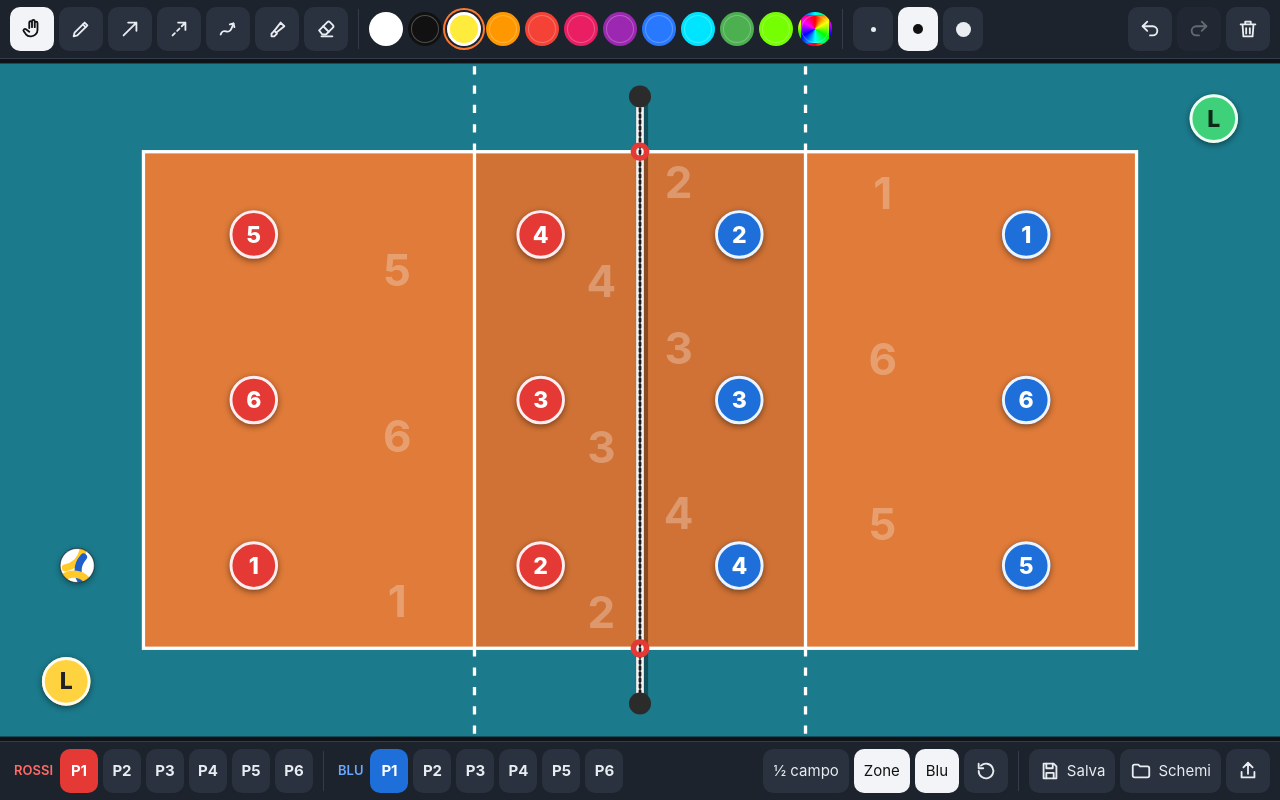
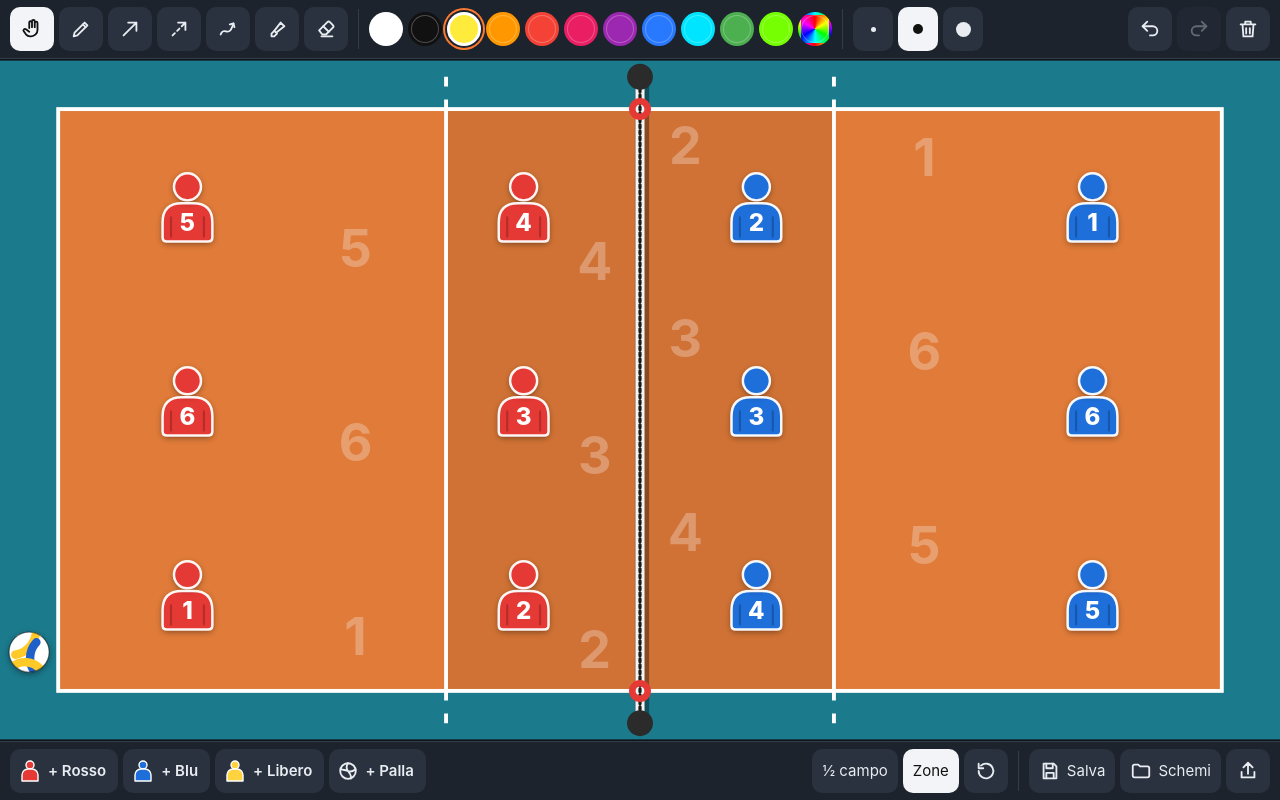
Before and after one commit to alessandromam2000/lavagna-pallavolo, a plain HTML site: page index.html in a window 1280 px wide. Both pictures are taken after a click on the button 985 px from the left and 771 px from the top of the page. Drawn offline with Linux system fonts and the light colour scheme.

Commit message:
Campo piu' grande, sagome di omini, aggiungi/togli con cestino, via le rotazioni
Co-Authored-By: Claude Opus 5.5 <noreply@anthropic.com>

```diff
--- a/index.html
+++ b/index.html
@@ -54,9 +54,9 @@
   button.on { background: var(--btn-on); color: #111; }
   button:active { transform: scale(.94); }
   button:disabled { opacity: .35; }
-  button.rot { min-width: 38px; padding: 0 4px; font-weight: 700; }
-  button.rot.a.on { background: #e53935; color: #fff; }
-  button.rot.b.on { background: #1e6fd9; color: #fff; }
+  button.add { font-weight: 600; padding: 0 12px 0 8px; }
+  button.add svg.fig { fill: currentColor; stroke: #fff; stroke-width: 1.4; width: 24px; height: 24px; }
+  button.add span { color: var(--txt); }
   .sw {
     width: 34px; height: 34px; min-width: 34px; border-radius: 50%; padding: 0;
     border: 3px solid transparent; box-shadow: inset 0 0 0 1px rgba(255,255,255,.25);
@@ -127,15 +127,17 @@
   <div id="stage"><canvas id="cv"></canvas></div>
 
   <div class="bar bottom">
-    <div class="group" id="rotA"><span class="lbl" style="color:#ff6b66">ROSSI</span></div>
-    <div class="sep"></div>
-    <div class="group" id="rotB"><span class="lbl" style="color:#6aa8ff">BLU</span></div>
+    <div class="group">
+      <button class="add" data-add="A" title="Aggiungi un giocatore rosso"><svg viewBox="0 0 24 24" class="fig" style="color:#e53935"><circle cx="12" cy="6" r="4"/><path d="M4 22v-6a6 6 0 0 1 6-6h4a6 6 0 0 1 6 6v6z"/></svg>+ Rosso</button>
+      <button class="add" data-add="B" title="Aggiungi un giocatore blu"><svg viewBox="0 0 24 24" class="fig" style="color:#1e6fd9"><circle cx="12" cy="6" r="4"/><path d="M4 22v-6a6 6 0 0 1 6-6h4a6 6 0 0 1 6 6v6z"/></svg>+ Blu</button>
+      <button class="add" data-add="L" title="Aggiungi un libero"><svg viewBox="0 0 24 24" class="fig" style="color:#ffd23f"><circle cx="12" cy="6" r="4"/><path d="M4 22v-6a6 6 0 0 1 6-6h4a6 6 0 0 1 6 6v6z"/></svg>+ Libero</button>
+      <button class="add" data-add="ball" title="Aggiungi un pallone"><svg viewBox="0 0 24 24"><circle cx="12" cy="12" r="8.5"/><path d="M12 3.5c-2 3-2 6 0 8.5s4 5.5 3 8M4 10c3 1 6 1 8 2m0 0c2 1 5 .5 8-1.5"/></svg>+ Palla</button>
+    </div>
     <div class="spacer"></div>
     <div class="group">
       <button id="view" title="Campo intero / metà campo"></button>
       <button id="zones" title="Numeri delle zone">Zone</button>
-      <button id="showB" title="Mostra/nascondi avversari">Blu</button>
-      <button id="reset" title="Rimetti tutti in posizione"><svg viewBox="0 0 24 24"><path d="M4 12a8 8 0 1 0 2.5-5.8"/><path d="M4 4v5h5"/></svg></button>
+      <button id="reset" title="Rimetti la formazione iniziale"><svg viewBox="0 0 24 24"><path d="M4 12a8 8 0 1 0 2.5-5.8"/><path d="M4 4v5h5"/></svg></button>
     </div>
     <div class="sep"></div>
     <div class="group">
@@ -171,8 +173,8 @@
 // ---------- Costanti del campo (in metri) ----------
 // Campo 18 x 9. x = lunghezza (rete a x=9), y = larghezza. Rossi a sinistra (x 0-9), Blu a destra.
 const VIEWS = {
-  full: { x0: -2.6, x1: 20.6, y0: -1.6, y1: 10.6 },
-  half: { x0: -2.6, x1: 10.2, y0: -1.6, y1: 10.6 }
+  full: { x0: -0.9, x1: 18.9, y0: -0.75, y1: 9.75 },
+  half: { x0: -0.9, x1: 9.9, y0: -0.75, y1: 9.75 }
 };
 const TEAM = {
   A: { fill: '#e53935', text: '#fff', lib: '#ffd23f', libText: '#222' },
@@ -192,7 +194,7 @@ const LS_BOARD = 'lavagnaVolley.board';
 const LS_SCHEMI = 'lavagnaVolley.schemi';
 const LS_PREFS = 'lavagnaVolley.prefs';
 
-let prefs = { view: 'full', zones: true, showB: true, tool: 'move', color: '#ffeb3b', size: 1 };
+let prefs = { view: 'full', zones: true, tool: 'move', color: '#ffeb3b', size: 1 };
 let board;           // { tokens, strokes, rotA, rotB }
 let history = [], hIndex = -1;
 
@@ -213,12 +215,9 @@ function defaultBoard() {
       const [x, y] = rotPos(team, 1, i);
       tokens.push({ id: team + i, team, label: String(i), x, y });
     }
-    tokens.push(team === 'A'
-      ? { id: 'AL', team: 'A', label: 'L', lib: true, x: -1.4, y: 9.6 }
-      : { id: 'BL', team: 'B', label: 'L', lib: true, x: 19.4, y: -0.6 });
   }
-  tokens.push({ id: 'ball', team: 'ball', label: '', x: -1.2, y: 7.5 });
-  return { tokens, strokes: [], rotA: 1, rotB: 1 };
+  tokens.push({ id: 'ball', team: 'ball', label: '', x: -0.45, y: 8.4 });
+  return { tokens, strokes: [] };
 }
 
 function snapshot() { return JSON.stringify(board); }
@@ -258,7 +257,7 @@ function toScreen(x, y) {
 function toWorld(sx, sy) {
   return vertical ? [V.x1 - (sy - OY) / S, V.y0 + (sx - OX) / S] : [V.x0 + (sx - OX) / S, V.y0 + (sy - OY) / S];
 }
-function tokenR() { return Math.max(17, Math.min(34, 0.44 * S)); }
+function figH() { return Math.max(42, Math.min(86, 1.1 * S)); } // altezza della sagoma in px
 function ballR() { return Math.max(12, Math.min(24, 0.31 * S)); }
 
 // ---------- Disegno ----------
@@ -291,8 +290,9 @@ function drawCourt() {
   lineW(6, 0, 6, 9); lineW(12, 0, 12, 9);
   // prolungamenti tratteggiati delle linee d'attacco
   ctx.setLineDash([0.15 * S, 0.2 * S]);
-  lineW(6, 0, 6, -1.75); lineW(6, 9, 6, 10.75);
-  lineW(12, 0, 12, -1.75); lineW(12, 9, 12, 10.75);
+  const ext0 = V.y0 + 0.1, ext1 = V.y1 - 0.1;
+  lineW(6, 0, 6, ext0); lineW(6, 9, 6, ext1);
+  if (prefs.view === 'full') { lineW(12, 0, 12, ext0); lineW(12, 9, 12, ext1); }
   ctx.setLineDash([]);
 
   // numeri delle zone
@@ -310,7 +310,7 @@ function drawCourt() {
   }
 
   // rete e pali
-  const [n0x, n0y] = toScreen(9, -1), [n1x, n1y] = toScreen(9, 10);
+  const [n0x, n0y] = toScreen(9, -0.5), [n1x, n1y] = toScreen(9, 9.5);
   ctx.strokeStyle = 'rgba(0,0,0,.35)'; ctx.lineWidth = Math.max(6, 0.22 * S); ctx.lineCap = 'round';
   ctx.beginPath(); ctx.moveTo(n0x + 2, n0y + 2); ctx.lineTo(n1x + 2, n1y + 2); ctx.stroke();
   ctx.strokeStyle = '#f4f4f4'; ctx.lineWidth = Math.max(4, 0.14 * S);
@@ -400,25 +400,57 @@ function drawBall(x, y, r) {
 function drawToken(t, lifted) {
   const [x, y] = toScreen(t.x, t.y);
   if (t.team === 'ball') { drawBall(x, y, ballR() * (lifted ? 1.12 : 1)); return; }
-  const c = TEAM[t.team];
-  const r = tokenR() * (lifted ? 1.12 : 1);
+  const c = TEAM[t.team] || TEAM.A;
+  const h = figH() * (lifted ? 1.1 : 1), w = h * 0.7;
+  // sagoma: testa + busto con spalle arrotondate
+  const top = y - 0.04 * h, bot = y + 0.5 * h, l = x - w / 2, r = x + w / 2, rr = 0.27 * h, br = 0.06 * h;
+  const body = new Path2D();
+  body.moveTo(l, bot - br); body.lineTo(l, top + rr); body.quadraticCurveTo(l, top, l + rr, top);
+  body.lineTo(r - rr, top); body.quadraticCurveTo(r, top, r, top + rr); body.lineTo(r, bot - br);
+  body.quadraticCurveTo(r, bot, r - br, bot); body.lineTo(l + br, bot); body.quadraticCurveTo(l, bot, l, bot - br); body.closePath();
+  const head = new Path2D(); head.arc(x, y - 0.27 * h, 0.19 * h, 0, Math.PI * 2);
   ctx.save();
-  ctx.shadowColor = 'rgba(0,0,0,.45)'; ctx.shadowBlur = lifted ? 14 : 6; ctx.shadowOffsetY = lifted ? 5 : 2;
+  ctx.shadowColor = 'rgba(0,0,0,.45)'; ctx.shadowBlur = lifted ? 16 : 6; ctx.shadowOffsetY = lifted ? 6 : 2;
   ctx.fillStyle = t.lib ? c.lib : c.fill;
-  ctx.beginPath(); ctx.arc(x, y, r, 0, Math.PI * 2); ctx.fill();
+  ctx.fill(body); ctx.fill(head);
   ctx.restore();
-  ctx.lineWidth = Math.max(2, r * 0.12); ctx.strokeStyle = 'rgba(255,255,255,.92)';
-  ctx.beginPath(); ctx.arc(x, y, r - ctx.lineWidth / 2, 0, Math.PI * 2); ctx.stroke();
-  const label = t.label || '';
-  const fs = label.length <= 2 ? r * 0.95 : label.length === 3 ? r * 0.72 : r * 0.55;
+  // braccia
+  ctx.strokeStyle = 'rgba(0,0,0,.22)'; ctx.lineWidth = Math.max(1.5, 0.03 * h); ctx.lineCap = 'round';
+  ctx.beginPath();
+  ctx.moveTo(l + 0.17 * w, top + 0.2 * h); ctx.lineTo(l + 0.17 * w, bot - 0.07 * h);
+  ctx.moveTo(r - 0.17 * w, top + 0.2 * h); ctx.lineTo(r - 0.17 * w, bot - 0.07 * h);
+  ctx.stroke();
+  ctx.strokeStyle = 'rgba(255,255,255,.95)'; ctx.lineWidth = Math.max(1.5, 0.035 * h);
+  ctx.stroke(body); ctx.stroke(head);
+  const label = (t.label || '').slice(0, 5);
+  const fs = label.length <= 2 ? 0.34 * h : label.length === 3 ? 0.25 * h : 0.19 * h;
   ctx.fillStyle = t.lib ? c.libText : c.text;
   ctx.font = `800 ${Math.round(fs)}px -apple-system, system-ui, sans-serif`;
   ctx.textAlign = 'center'; ctx.textBaseline = 'middle';
-  ctx.fillText(label.slice(0, 5), x, y + fs * 0.05);
+  ctx.fillText(label, x, y + 0.25 * h);
 }
 
 function visibleTokens() {
-  return board.tokens.filter(t => t.team !== 'B' || (prefs.showB && prefs.view === 'full'));
+  return board.tokens.filter(t => t.team !== 'B' || prefs.view === 'full');
+}
+
+// cestino: compare in basso mentre trascini un omino
+function trashPos() { return [W / 2, H - 46]; }
+function drawTrash(hot) {
+  const [x, y] = trashPos(), r = hot ? 34 : 28;
+  ctx.save();
+  ctx.fillStyle = hot ? '#e53935' : 'rgba(20,24,31,.85)';
+  ctx.strokeStyle = 'rgba(255,255,255,.9)'; ctx.lineWidth = 2;
+  ctx.beginPath(); ctx.arc(x, y, r, 0, Math.PI * 2); ctx.fill(); ctx.stroke();
+  const k = r / 28;
+  ctx.lineWidth = 2.2; ctx.lineCap = 'round'; ctx.lineJoin = 'round';
+  ctx.beginPath();
+  ctx.moveTo(x - 10 * k, y - 7 * k); ctx.lineTo(x + 10 * k, y - 7 * k);
+  ctx.moveTo(x - 4 * k, y - 7 * k); ctx.lineTo(x - 4 * k, y - 11 * k); ctx.lineTo(x + 4 * k, y - 11 * k); ctx.lineTo(x + 4 * k, y - 7 * k);
+  ctx.moveTo(x - 7.5 * k, y - 7 * k); ctx.lineTo(x - 6 * k, y + 11 * k); ctx.lineTo(x + 6 * k, y + 11 * k); ctx.lineTo(x + 7.5 * k, y - 7 * k);
+  ctx.moveTo(x - 2 * k, y - 2 * k); ctx.lineTo(x - 2 * k, y + 6 * k); ctx.moveTo(x + 2 * k, y - 2 * k); ctx.lineTo(x + 2 * k, y + 6 * k);
+  ctx.stroke();
+  ctx.restore();
 }
 
 function draw() {
@@ -430,6 +462,8 @@ function draw() {
   const lifted = new Set([...active.values()].filter(a => a.kind === 'drag').map(a => a.token));
   for (const t of visibleTokens()) if (t.team !== 'ball' && !lifted.has(t)) drawToken(t, false);
   for (const t of visibleTokens()) if (t.team === 'ball' && !lifted.has(t)) drawToken(t, false);
+  const drags = [...active.values()].filter(a => a.kind === 'drag' && a.moved);
+  if (drags.length) drawTrash(drags.some(a => a.overTrash));
   for (const t of lifted) drawToken(t, true);
 }
 let raf = 0;
@@ -445,8 +479,9 @@ function hitToken(sx, sy, slack) {
   const ordered = [...list.filter(t => t.team === 'ball'), ...list.filter(t => t.team !== 'ball').reverse()];
   for (const t of ordered) {
     const [x, y] = toScreen(t.x, t.y);
-    const r = (t.team === 'ball' ? ballR() : tokenR()) + slack;
-    if (Math.hypot(sx - x, sy - y) <= r) return t;
+    if (t.team === 'ball') { if (Math.hypot(sx - x, sy - y) <= ballR() + slack) return t; continue; }
+    const h = figH(), w = h * 0.7;
+    if (Math.abs(sx - x) <= w / 2 + slack && sy >= y - 0.46 * h - slack && sy <= y + 0.5 * h + slack) return t;
   }
   return null;
 }
@@ -511,6 +546,8 @@ cv.addEventListener('pointermove', e => {
     if (Math.hypot(sx - a.sx, sy - a.sy) > 4) a.moved = true;
     const [wx, wy] = toWorld(sx, sy);
     [a.token.x, a.token.y] = clampWorld(wx + a.dx, wy + a.dy);
+    const [tx, ty] = trashPos();
+    a.overTrash = a.moved && Math.hypot(sx - tx, sy - ty) < 48;
   } else if (a.kind === 'draw') {
     const pts = a.stroke.pts;
     for (const ev of (events.length ? events : [e])) {
@@ -531,7 +568,10 @@ function endPointer(e, cancelled) {
   if (!a) return;
   active.delete(e.pointerId);
   if (a.kind === 'drag') {
-    if (a.moved) commit();
+    if (a.moved && a.overTrash && !cancelled) {
+      board.tokens = board.tokens.filter(t => t !== a.token);
+      commit(); toast('Tolto (puoi annullare)');
+    } else if (a.moved) commit();
     else if (!cancelled && a.token.team !== 'ball') {
       const now = Date.now();
       if (lastTap.id === a.token.id && now - lastTap.time < 400) { lastTap = { id: null, time: 0 }; editLabel(a.token); }
@@ -553,29 +593,35 @@ document.addEventListener('gesturestart', e => e.preventDefault());
 document.addEventListener('touchmove', e => { if (!e.target.closest('.bar, .list')) e.preventDefault(); }, { passive: false });
 document.addEventListener('dblclick', e => e.preventDefault());
 
-// ---------- Animazione rotazioni ----------
-function animateTo(targets) {
-  const start = targets.map(([t]) => [t.x, t.y]);
-  const t0 = performance.now(), dur = 380;
-  function step(now) {
-    const k = Math.min(1, (now - t0) / dur), e = 1 - Math.pow(1 - k, 3);
-    targets.forEach(([t, x, y], i) => { t.x = start[i][0] + (x - start[i][0]) * e; t.y = start[i][1] + (y - start[i][1]) * e; });
-    draw();
-    if (k < 1) requestAnimationFrame(step); else commit();
+// ---------- Aggiungi omini / palla ----------
+function freeSpot(cx, cy) {
+  // cerca un punto libero vicino al centro della meta' campo
+  const cand = [[0, 0], [0, -1.6], [0, 1.6], [-1.4, 0], [1.4, 0], [-1.4, -1.6], [1.4, 1.6], [-1.4, 1.6], [1.4, -1.6], [0, -3.2], [0, 3.2]];
+  for (const [dx, dy] of cand) {
+    const x = cx + dx, y = cy + dy;
+    if (!board.tokens.some(t => Math.abs(t.x - x) < 0.9 && Math.abs(t.y - y) < 1.2)) return [x, y];
   }
-  requestAnimationFrame(step);
+  return [cx + (Math.random() - 0.5), cy + (Math.random() - 0.5)];
 }
-function setRotation(team, rot) {
-  board['rot' + team] = rot;
-  const targets = [];
-  for (let i = 1; i <= 6; i++) {
-    const t = board.tokens.find(x => x.id === team + i);
-    if (t) targets.push([t, ...rotPos(team, rot, i)]);
+function addToken(kind) {
+  const id = 't' + Date.now().toString(36) + Math.random().toString(36).slice(2, 5);
+  let tok;
+  if (kind === 'ball') {
+    const [x, y] = freeSpot(prefs.view === 'full' ? 9 - 1.2 : 4.5, 4.5);
+    tok = { id, team: 'ball', label: '', x, y };
+  } else {
+    const team = kind === 'B' ? 'B' : 'A';
+    const used = new Set(board.tokens.filter(t => t.team === team).map(t => t.label));
+    let label = 'L';
+    if (kind !== 'L') { let n = 1; while (used.has(String(n))) n++; label = String(n); }
+    const [x, y] = freeSpot(team === 'A' ? 4.5 : 13.5, 4.5);
+    tok = { id, team, label, x, y };
+    if (kind === 'L') tok.lib = true;
   }
-  if (team === 'B' && (!prefs.showB || prefs.view !== 'full')) { prefs.showB = true; prefs.view = 'full'; savePrefs(); layout(); }
-  updateButtons();
-  animateTo(targets);
+  board.tokens.push(tok);
+  commit(); draw();
 }
+document.querySelectorAll('[data-add]').forEach(b => b.onclick = () => addToken(b.dataset.add));
 
 // ---------- Testo (etichette, nomi schemi) ----------
 const mText = document.getElementById('mText'), tInput = document.getElementById('tInput');
@@ -676,30 +722,14 @@ SIZES.forEach((s, i) => {
 
 document.querySelectorAll('#tools [data-tool]').forEach(b => b.onclick = () => { prefs.tool = b.dataset.tool; savePrefs(); updateButtons(); });
 
-for (const team of ['A', 'B']) {
-  const g = document.getElementById('rot' + team);
-  for (let r = 1; r <= 6; r++) {
-    const b = document.createElement('button'); b.className = 'rot ' + team.toLowerCase(); b.textContent = 'P' + r;
-    b.title = 'Rotazione ' + r + ' (il n.1 in zona ' + r + ')';
-    b.dataset.team = team; b.dataset.rot = r;
-    b.onclick = () => setRotation(team, r);
-    g.append(b);
-  }
-}
-
 document.getElementById('undo').onclick = () => { if (hIndex > 0) restore(history[--hIndex]); };
 document.getElementById('redo').onclick = () => { if (hIndex < history.length - 1) restore(history[++hIndex]); };
 document.getElementById('clearDraw').onclick = () => { if (!board.strokes.length) return; board.strokes = []; commit(); draw(); toast('Disegni cancellati (puoi annullare)'); };
 document.getElementById('reset').onclick = () => {
-  const d = defaultBoard();
-  const targets = [];
-  for (const t of board.tokens) { const n = d.tokens.find(x => x.id === t.id); if (n) targets.push([t, n.x, n.y]); }
-  board.rotA = 1; board.rotB = 1; updateButtons();
-  animateTo(targets);
+  board.tokens = defaultBoard().tokens; commit(); draw(); toast('Formazione iniziale (puoi annullare)');
 };
 document.getElementById('view').onclick = () => { prefs.view = prefs.view === 'full' ? 'half' : 'full'; savePrefs(); updateButtons(); layout(); };
 document.getElementById('zones').onclick = () => { prefs.zones = !prefs.zones; savePrefs(); updateButtons(); draw(); };
-document.getElementById('showB').onclick = () => { prefs.showB = !prefs.showB; savePrefs(); updateButtons(); draw(); };
 
 function updateButtons() {
   document.querySelectorAll('#tools [data-tool]').forEach(b => b.classList.toggle('on', b.dataset.tool === prefs.tool));
@@ -709,10 +739,9 @@ function updateButtons() {
   if (!match) custom.style.background = prefs.color;
   else custom.style.background = '';
   sizesEl.querySelectorAll('.size').forEach((b, i) => b.classList.toggle('on', i === prefs.size));
-  document.querySelectorAll('button.rot').forEach(b => b.classList.toggle('on', board && +b.dataset.rot === board['rot' + b.dataset.team]));
   document.getElementById('view').textContent = prefs.view === 'full' ? '½ campo' : 'Intero';
   document.getElementById('zones').classList.toggle('on', prefs.zones);
-  document.getElementById('showB').classList.toggle('on', prefs.showB);
+  document.querySelector('[data-add="B"]').disabled = prefs.view !== 'full';
   document.getElementById('undo').disabled = hIndex <= 0;
   document.getElementById('redo').disabled = hIndex >= history.length - 1;
 }
@@ -727,6 +756,10 @@ function toast(msg) {
 prefs = Object.assign(prefs, lsGet(LS_PREFS) || {});
 const saved = lsGet(LS_BOARD);
 board = saved && Array.isArray(saved.tokens) ? saved : defaultBoard();
+for (const t of board.tokens) { // riporta dentro chi era rimasto fuori dal campo visibile
+  t.x = Math.max(VIEWS.full.x0 + 0.3, Math.min(VIEWS.full.x1 - 0.3, t.x));
+  t.y = Math.max(VIEWS.full.y0 + 0.3, Math.min(VIEWS.full.y1 - 0.3, t.y));
+}
 commit();
 new ResizeObserver(layout).observe(document.getElementById('stage'));
 window.addEventListener('orientationchange', () => setTimeout(layout, 200));
--- a/sw.js
+++ b/sw.js
@@ -1,6 +1,6 @@
 // Cache-first: l'app si apre subito e funziona anche offline.
 // Quando pubblichi una versione nuova, cambia il numero di CACHE.
-const CACHE = 'lavagna-v1';
+const CACHE = 'lavagna-v2';
 const FILES = ['./', './index.html', './manifest.webmanifest', './icon-192.png', './icon-512.png', './apple-touch-icon.png'];
 self.addEventListener('install', e => { e.waitUntil(caches.open(CACHE).then(c => c.addAll(FILES))); self.skipWaiting(); });
 self.addEventListener('activate', e => {
```
